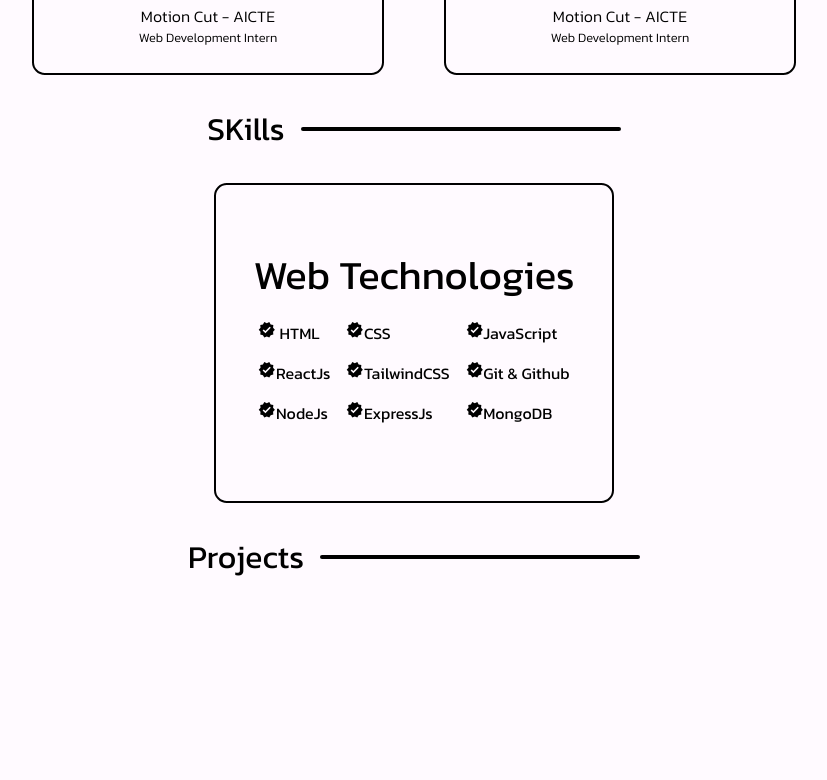
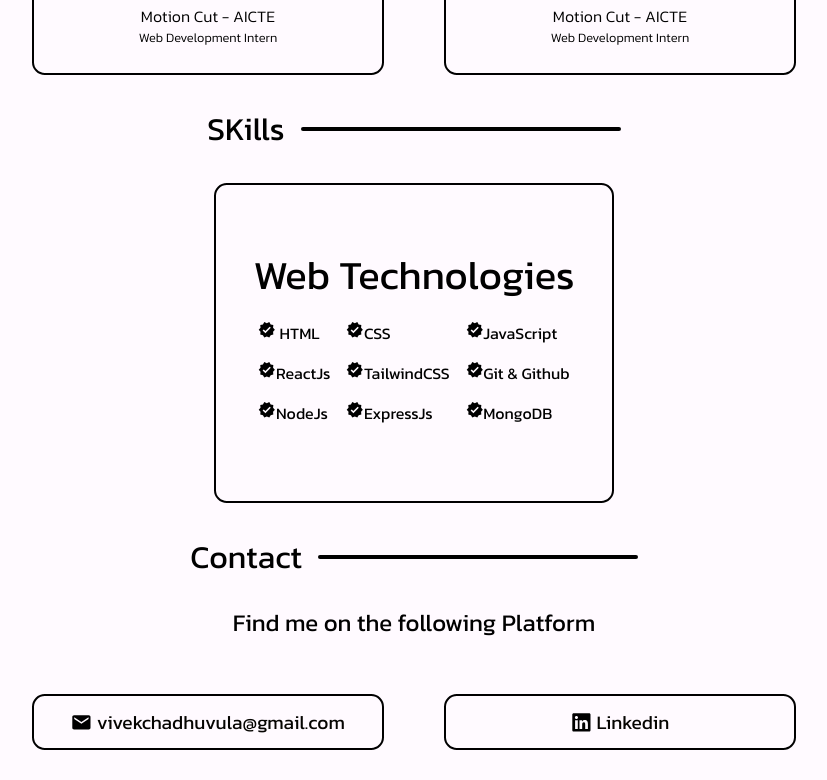
Before and after one commit to vivekchadhuvula01/vivek, a React (Vite) app in the folder resume/: page / in a window 1280 px wide. Shown: the part 1423-2203 px from the top of the page, without its empty margins (226-1053 px from the left). Before the commit the page ends 2004 px from the top, so only its background shows below. Built offline with nearby package versions, Linux system fonts and the light colour scheme.

Commit message:
Contact page is comleted

```diff
--- a/resume/src/App.css
+++ b/resume/src/App.css
@@ -10,6 +10,7 @@
 /* 1170px ----> first break point */
 a {
   text-decoration: none;
+  color: #050401;
 }
 
 li {
--- /dev/null
+++ b/resume/src/components/Contact/Contact.css
@@ -0,0 +1,27 @@
+.main .text {
+    font-size: 1.5rem;
+}
+
+.details {
+    display: flex;
+    justify-content: center;
+    align-items: center;
+
+    .detail-box-contact {
+        margin: 30px;
+        display: flex;
+        flex-direction: row;
+        align-items: center;
+        gap: 5px;
+        justify-content: center;
+        width: 22rem;
+        height: 3.5rem;
+        border: 2px solid black;
+        border-radius: 0.8rem;
+        a{
+            font-size: 1.2rem;
+        }
+    }
+
+
+}
--- a/resume/src/components/Contact/Contact.jsx
+++ b/resume/src/components/Contact/Contact.jsx
@@ -1,12 +1,27 @@
 import React from 'react'
-
+import './Contact.css'
+import { IoMdMail } from "react-icons/io";
+import { FaLinkedin } from "react-icons/fa";
 const Contact = () => {
     return (
         <>
             <section className='main-body'>
-                <h2>Projects </h2>
+                <h2>Contact </h2>
                 <span className='line'></span>
             </section>
+            <section className='main'>
+                <p className='text'>Find me on the following Platform</p>
+            </section>
+            <div className='details'>
+                <section className='detail-box-contact'>
+                    <IoMdMail fontSize={'1.3rem'} />
+                    <a href="mailto:vivekchadhuvula@gmail.com">vivekchadhuvula@gmail.com</a>
+                </section>
+                <section className='detail-box-contact'>
+                    <FaLinkedin fontSize={'1.3rem'} />
+                    <a href="https://www.linkedin.com/in/vivek-chadhuvula/" target='_blank'>Linkedin</a>
+                </section>
+            </div>
         </>
     )
 }
```
